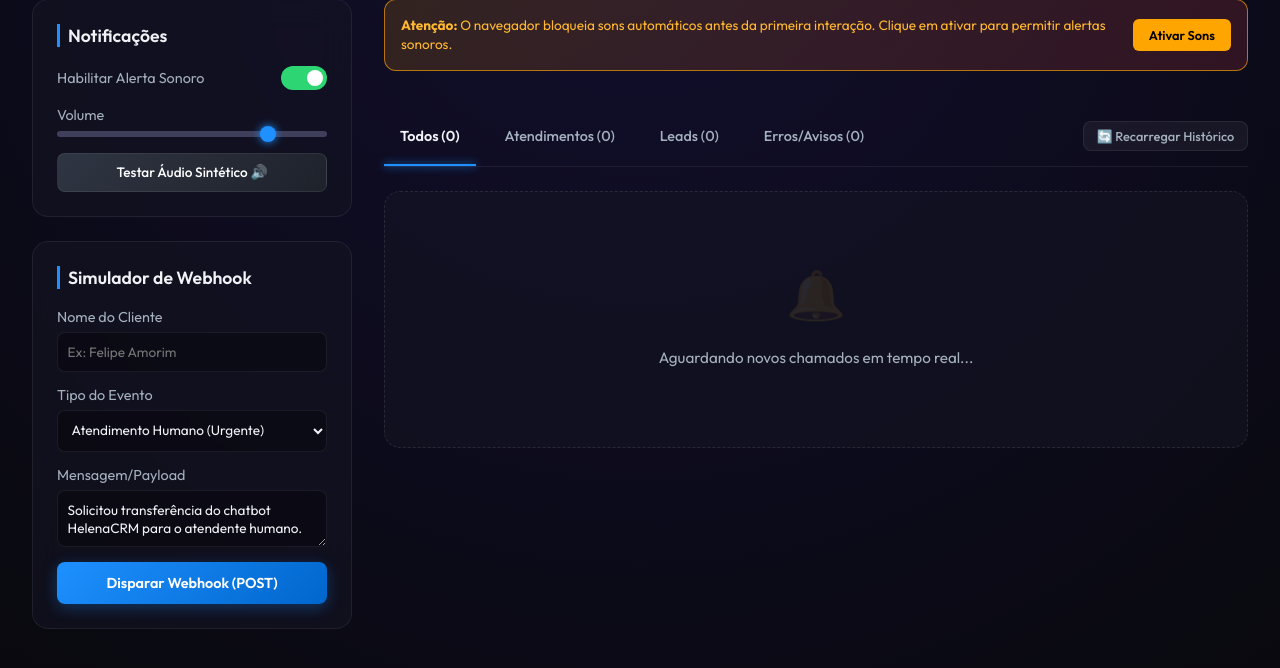
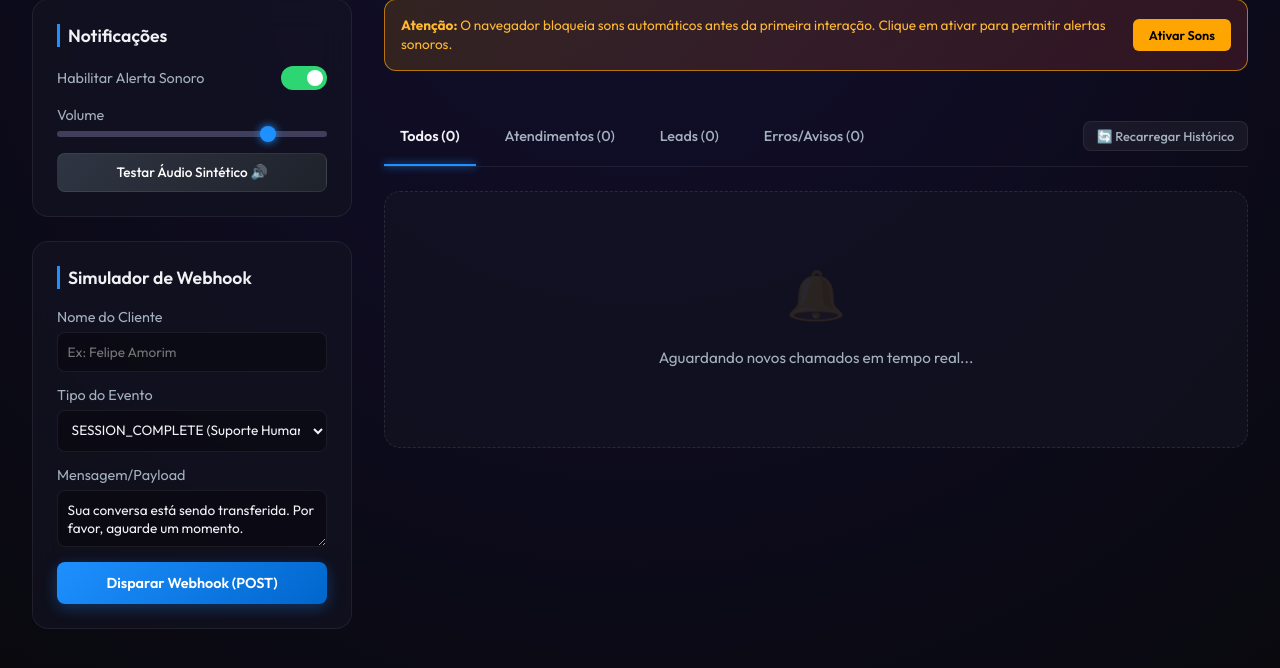
Before and after one commit to moloassis/webhook, a PHP site: page / in a window 1280 px wide. Shown: the part 118-786 px from the top of the page. Run offline with PHP 8.4, Linux system fonts and the light colour scheme; data that the repository does not hold is empty.

Commit message:
refactor: standardize webhook event types to match CRM naming conventions and update frontend simulation logic

```diff
--- a/index.html
+++ b/index.html
@@ -758,10 +758,11 @@
                     <div class="form-group">
                         <label class="label-text" for="sim_tipo">Tipo do Evento</label>
                         <select id="sim_tipo" class="form-control" onchange="atualizarMensagemPadrao()">
-                            <option value="atendimento_humano">Atendimento Humano (Urgente)</option>
-                            <option value="novo_lead">Novo Lead Qualificado</option>
-                            <option value="alerta_sistema">Alerta de Sistema</option>
-                            <option value="default">Informação Geral</option>
+                            <option value="SESSION_COMPLETE">SESSION_COMPLETE (Suporte Humano)</option>
+                            <option value="SESSION_NEW">SESSION_NEW (Novo Atendimento)</option>
+                            <option value="PANEL_CARD_STEP_CHANGE">PANEL_CARD_STEP_CHANGE (Novo Lead)</option>
+                            <option value="MESSAGE_RECEIVED">MESSAGE_RECEIVED (Mensagem Cliente)</option>
+                            <option value="MESSAGE_SENT">MESSAGE_SENT (Mensagem IA)</option>
                         </select>
                     </div>
                     <div class="form-group">
@@ -836,17 +837,71 @@
         // Configuração Inicial de Mensagem de Simulação
         function atualizarMensagemPadrao() {
             const tipo = simTipo.value;
-            if (tipo === 'atendimento_humano') {
-                simMsg.value = 'Solicitou transferência do chatbot HelenaCRM para o atendente humano.';
-            } else if (tipo === 'novo_lead') {
-                simMsg.value = 'Concluiu a etapa de qualificação no bot com score alto.';
-            } else if (tipo === 'alerta_sistema') {
-                simMsg.value = 'Falha crítica na API de pagamentos (Gateway de Envio).';
+            if (tipo === 'SESSION_COMPLETE') {
+                simMsg.value = 'Sua conversa está sendo transferida. Por favor, aguarde um momento.';
+            } else if (tipo === 'SESSION_NEW') {
+                simMsg.value = 'Nova conversa iniciada pelo WhatsApp.';
+            } else if (tipo === 'PANEL_CARD_STEP_CHANGE') {
+                simMsg.value = 'Suporte Humano';
+            } else if (tipo === 'MESSAGE_RECEIVED') {
+                simMsg.value = 'boa noite';
             } else {
-                simMsg.value = 'Evento genérico recebido da integração.';
+                simMsg.value = 'Como posso ajudar você hoje?';
             }
         }
         atualizarMensagemPadrao();
+
+        // Helper para mapear o eventType bruto em estilo visual (classe, ícone, label)
+        function obterEstiloEvento(item) {
+            const tipo = item.tipo;
+            const msg = item.mensagem || '';
+
+            // Atendimento Humano (Urgente)
+            if (tipo === 'atendimento_humano' ||
+                (tipo === 'SESSION_COMPLETE' && /(transferida|aguarde|humano|suporte)/i.test(msg)) ||
+                (/(PANEL_CARD_STEP_CHANGE|PANEL_CARD_UPDATE)/.test(tipo) && /(humano|suporte|atendente|human)/i.test(msg))) {
+                return {
+                    classe: 'type-atendimento_humano',
+                    icon: '🚨',
+                    label: 'Atendimento Humano'
+                };
+            }
+
+            // Novo Lead (Verde)
+            if (tipo === 'novo_lead' ||
+                (/(PANEL_CARD_STEP_CHANGE|PANEL_CARD_UPDATE)/.test(tipo) && /(lead|ia|qualificação)/i.test(msg))) {
+                return {
+                    classe: 'type-novo_lead',
+                    icon: '💵',
+                    label: 'Novo Lead'
+                };
+            }
+
+            // Novo Atendimento (Suave)
+            if (tipo === 'SESSION_NEW' || tipo === 'novo_atendimento') {
+                return {
+                    classe: 'type-default',
+                    icon: 'ℹ️',
+                    label: 'Novo Atendimento'
+                };
+            }
+
+            // Alerta do Sistema
+            if (tipo === 'alerta_sistema') {
+                return {
+                    classe: 'type-alerta_sistema',
+                    icon: '⚠️',
+                    label: 'Alerta Sistema'
+                };
+            }
+
+            // Padrão / Outros
+            return {
+                classe: 'type-default',
+                icon: '🔔',
+                label: 'Notificação'
+            };
+        }
 
         // 1. Lógica do Web Audio API (Sons Sintéticos em Fallback)
         function ativandoAudioCtx() {
@@ -1028,8 +1083,17 @@
             // Insere no início da array local (mais recente primeiro)
             chamadosList.unshift(chamado);
 
-            // Toca a notificação correspondente
-            tocarAlertaSonoro(chamado.tipo);
+            // Toca a notificação correspondente baseando-se no estilo resolvido
+            const estilo = obterEstiloEvento(chamado);
+            if (estilo.classe === 'type-atendimento_humano') {
+                tocarAlertaSonoro('atendimento_humano');
+            } else if (estilo.classe === 'type-novo_lead') {
+                tocarAlertaSonoro('novo_lead');
+            } else if (estilo.classe === 'type-alerta_sistema') {
+                tocarAlertaSonoro('alerta_sistema');
+            } else {
+                tocarAlertaSonoro('default');
+            }
 
             // Atualiza a renderização na tela
             renderizarAlertas();
@@ -1050,10 +1114,15 @@
 
         // Renderiza o grid de alertas baseando-se no filtro ativo
         function renderizarAlertas() {
-            // Filtrar itens
+            // Filtrar itens baseando-se no estilo resolvido
             const itensFiltrados = chamadosList.filter(item => {
                 if (filterActive === 'todos') return true;
-                return item.tipo === filterActive;
+                const estilo = obterEstiloEvento(item);
+
+                if (filterActive === 'atendimento_humano') return estilo.classe === 'type-atendimento_humano';
+                if (filterActive === 'novo_lead') return estilo.classe === 'type-novo_lead';
+                if (filterActive === 'alerta_sistema') return estilo.classe === 'type-alerta_sistema';
+                return false;
             });
 
             // Limpa o grid
@@ -1069,26 +1138,13 @@
 
             // Montar cada card dinamicamente
             itensFiltrados.forEach(item => {
+                const estilo = obterEstiloEvento(item);
                 const card = document.createElement('div');
-                card.className = `alert-card type-${item.tipo}`;
+                card.className = `alert-card ${estilo.classe}`;
 
-                // Mapear ícones baseados no tipo de evento
-                let icon = '🔔';
-                let labelTipo = 'Notificação';
-
-                if (item.tipo === 'atendimento_humano') {
-                    icon = '🚨';
-                    labelTipo = 'Atendimento Humano';
-                } else if (item.tipo === 'novo_lead') {
-                    icon = '💵';
-                    labelTipo = 'Novo Lead';
-                } else if (item.tipo === 'alerta_sistema') {
-                    icon = '⚠️';
-                    labelTipo = 'Alerta Sistema';
-                } else {
-                    icon = 'ℹ️';
-                    labelTipo = 'Info';
-                }
+                // Obter dados dinâmicos do estilo
+                const icon = estilo.icon;
+                const labelTipo = estilo.label;
 
                 // Formatar hora
                 const horaFormatada = new Date(item.criado_em.replace(/-/g, "/")).toLocaleTimeString('pt-BR', {
@@ -1128,8 +1184,13 @@
             };
 
             chamadosList.forEach(item => {
-                if (contadores[item.tipo] !== undefined) {
-                    contadores[item.tipo]++;
+                const estilo = obterEstiloEvento(item);
+                if (estilo.classe === 'type-atendimento_humano') {
+                    contadores.atendimento_humano++;
+                } else if (estilo.classe === 'type-novo_lead') {
+                    contadores.novo_lead++;
+                } else if (estilo.classe === 'type-alerta_sistema') {
+                    contadores.alerta_sistema++;
                 }
             });
 
@@ -1158,11 +1219,52 @@
             btn.disabled = true;
             btn.textContent = 'Enviando...';
 
-            const payload = {
-                nome_cliente: simNome.value,
-                tipo: simTipo.value,
-                mensagem: simMsg.value
+            const nome = simNome.value || 'Cliente Teste';
+            const msg = simMsg.value || '';
+            const event = simTipo.value;
+
+            // Constrói a estrutura real do JSON que o HelenaCRM enviaria
+            let payload = {
+                eventType: event,
+                date: new Date().toISOString(),
+                content: {}
             };
+
+            if (event === 'SESSION_COMPLETE') {
+                payload.content = {
+                    id: (typeof crypto !== 'undefined' && crypto.randomUUID) ? crypto.randomUUID() : 'sim-id-' + Math.random(),
+                    status: 'COMPLETED',
+                    lastMessageText: msg,
+                    contactDetails: { name: nome }
+                };
+            } else if (event === 'SESSION_NEW') {
+                payload.content = {
+                    id: (typeof crypto !== 'undefined' && crypto.randomUUID) ? crypto.randomUUID() : 'sim-id-' + Math.random(),
+                    status: 'PENDING',
+                    contactDetails: {
+                        name: nome,
+                        phonenumberFormatted: '(22) 98131-0167'
+                    }
+                };
+            } else if (event === 'PANEL_CARD_STEP_CHANGE' || event === 'PANEL_CARD_UPDATE') {
+                payload.content = {
+                    id: (typeof crypto !== 'undefined' && crypto.randomUUID) ? crypto.randomUUID() : 'sim-id-' + Math.random(),
+                    title: nome,
+                    stepTitle: msg, // Passa o título da coluna
+                    contacts: [{ name: nome, phonenumberFormatted: '(22) 99968-4330' }]
+                };
+            } else if (event === 'MESSAGE_RECEIVED') {
+                payload.content = {
+                    text: msg,
+                    details: { from: nome }
+                };
+            } else if (event === 'MESSAGE_SENT') {
+                payload.content = {
+                    text: msg,
+                    origin: 'AI',
+                    details: { to: nome }
+                };
+            }
 
             fetch('webhook.php', {
                 method: 'POST',
```
Also changed, not shown: webhook.php (+6 -9 lines).
